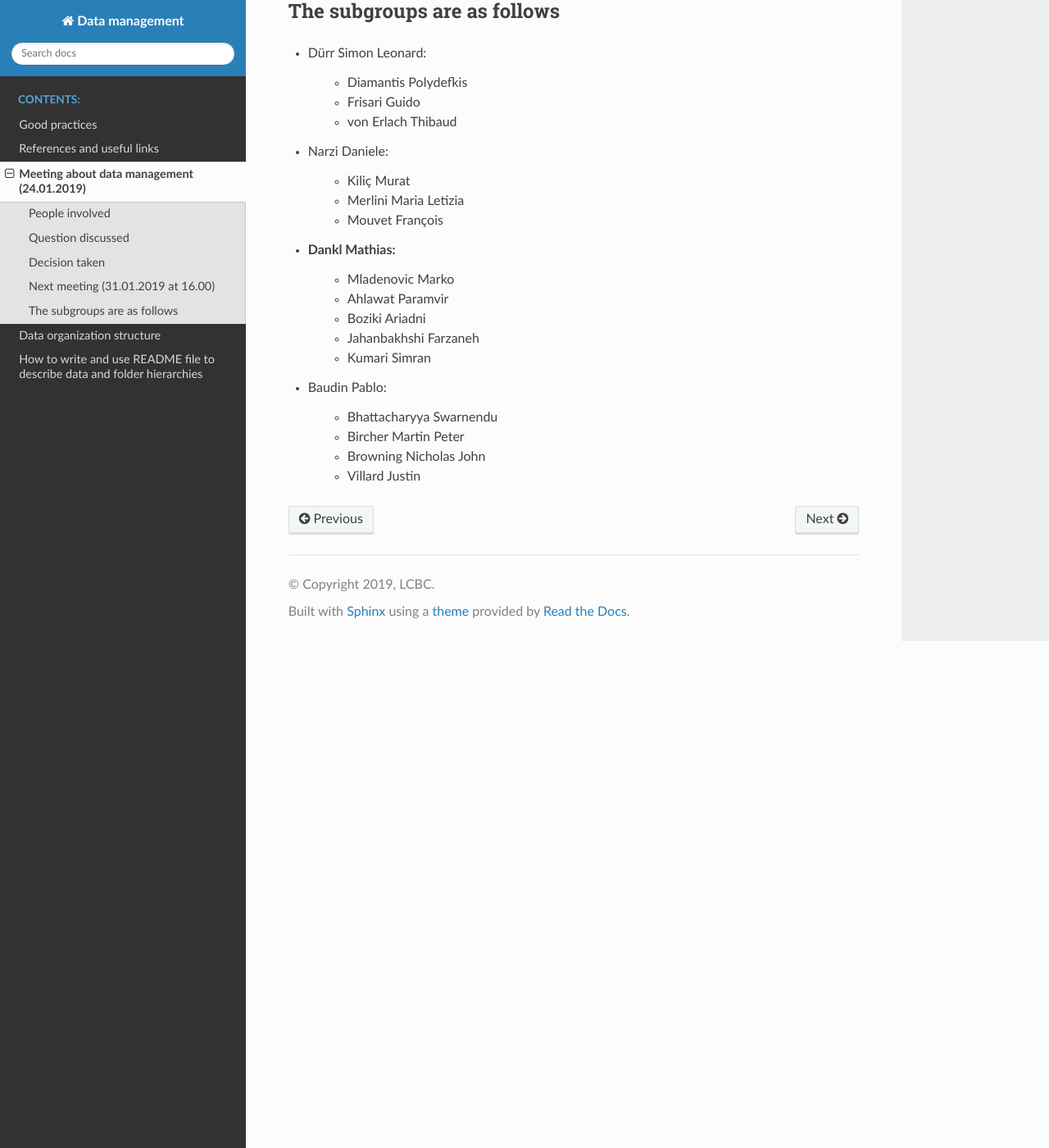
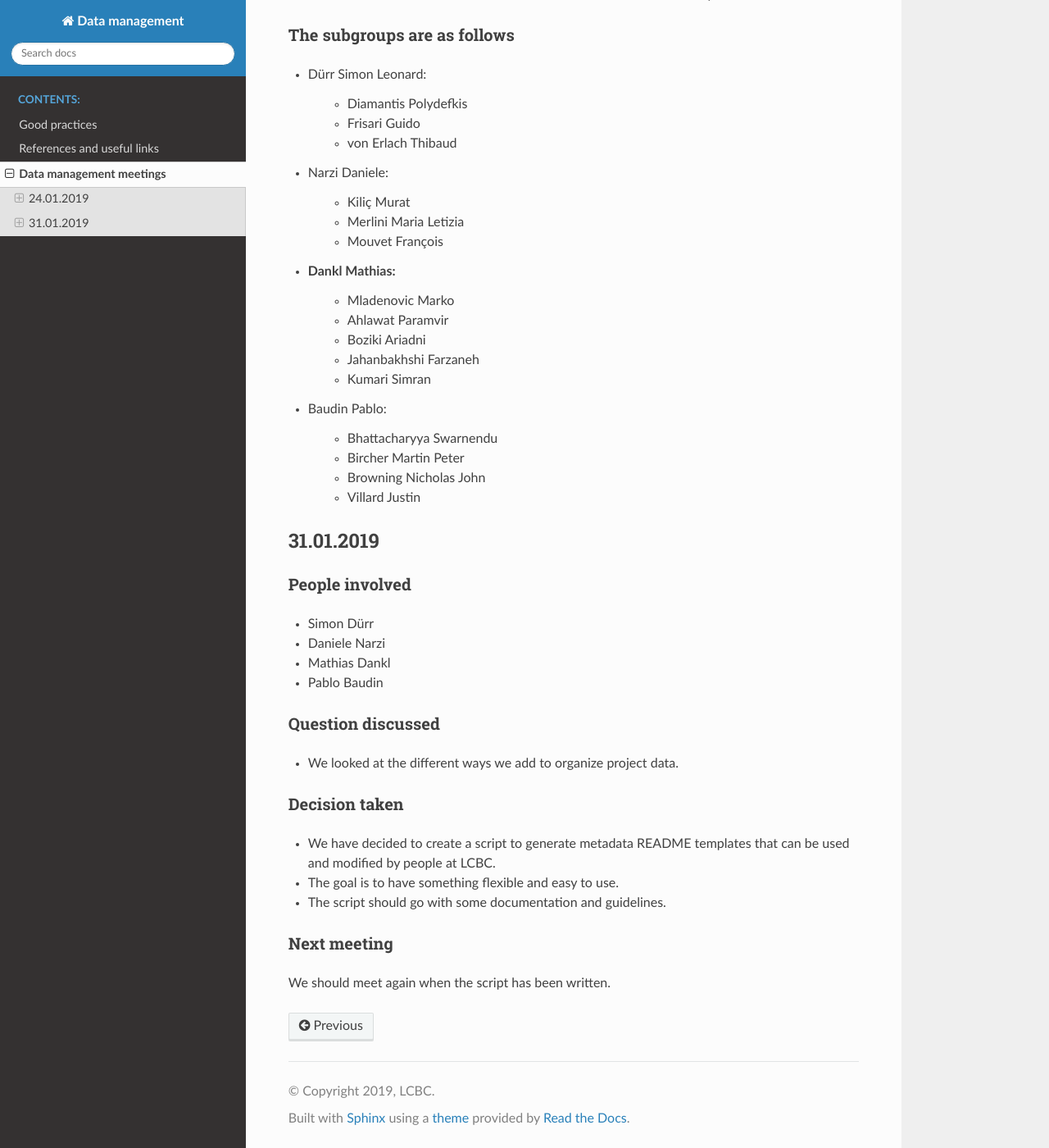
Before and after one commit to lcbc-epfl/data_management, a Sphinx documentation site: the page built from doc/meeting_reports.rst, in a window 1280 px wide and 1400 px high, scrolled down 1011 px. Shown: the whole window at 82% size. Built offline with Sphinx 7.4.7 and the Read the Docs theme 2.0.0, drawn with Linux system fonts in a browser that asks for light colours; some of the changed text lies outside the part shown.

Commit message:
update script and documentation

```diff
--- a/doc/README.rst
+++ b/doc/README.rst
@@ -27,9 +27,9 @@ tips, scripts, references and good practices.
 
    good_practices
    references
+   readme_templates
    meeting_reports
-   data_organization_structure
-   writting_readme
+.. data_organization_structure
 
 Indices and tables
 ==================
--- a/doc/conf.py
+++ b/doc/conf.py
@@ -12,9 +12,9 @@
 # add these directories to sys.path here. If the directory is relative to the
 # documentation root, use os.path.abspath to make it absolute, like shown here.
 #
-# import os
-# import sys
-# sys.path.insert(0, os.path.abspath('.'))
+import os
+import sys
+sys.path.insert(0, os.path.abspath('../script'))
 
 
 # -- Project information -----------------------------------------------------
@@ -34,13 +34,6 @@ release = ''
 # If your documentation needs a minimal Sphinx version, state it here.
 #
 # needs_sphinx = '1.0'
-
-# Add any Sphinx extension module names here, as strings. They can be
-# extensions coming with Sphinx (named 'sphinx.ext.*') or your custom
-# ones.
-extensions = [
-    'sphinx.ext.todo',
-]
 
 # Add any paths that contain templates here, relative to this directory.
 templates_path = ['_templates']
@@ -68,6 +61,40 @@ exclude_patterns = ['_build', 'Thumbs.db', '.DS_Store']
 
 # The name of the Pygments (syntax highlighting) style to use.
 pygments_style = None
+
+
+# -- Extensions configuration ------------------------------------------------
+# Add any Sphinx extension module names here, as strings. They can be
+# extensions coming with Sphinx (named 'sphinx.ext.*') or your custom
+# ones.
+extensions = [
+    'sphinx.ext.autodoc',
+    'sphinx.ext.doctest',
+    'sphinx.ext.todo',
+#    'sphinx.ext.coverage',
+    'sphinx.ext.viewcode',
+    'sphinx.ext.napoleon',
+#    'sphinx.ext.imgmath',
+]
+
+# Napoleon settings
+napoleon_google_docstring = True
+
+# autodoc settings
+autodoc_default_flags = [
+    'members',
+    'undoc-members',
+]
+autodoc_default_options = {
+    'members': None,
+    'undoc-members': None,
+}
+
+autodoc_member_order = 'bysource'
+
+# If true, the current module name will be prepended to all description
+# unit titles (such as .. function::).
+add_module_names = False
 
 
 # -- Options for HTML output -------------------------------------------------
--- a/doc/meeting_reports.rst
+++ b/doc/meeting_reports.rst
@@ -1,5 +1,8 @@
-Meeting about data management (24.01.2019)
-------------------------------------------
+Data management meetings
+========================
+
+24.01.2019
+----------
 
 People involved
 ***************
@@ -74,3 +77,35 @@ The subgroups are as follows
     * Bircher Martin Peter
     * Browning Nicholas John
     * Villard Justin
+
+
+31.01.2019
+----------
+
+People involved
+***************
+
+* Simon Dürr
+* Daniele Narzi
+* Mathias Dankl
+* Pablo Baudin
+
+Question discussed
+******************
+
+* We looked at the different ways we add to organize project data.
+
+Decision taken
+**************
+
+* We have decided to create a script to generate metadata README templates that
+  can be used and modified by people at LCBC.
+
+* The goal is to have something flexible and easy to use.
+
+* The script should go with some documentation and guidelines.
+
+Next meeting
+************
+
+We should meet again when the script has been written.
--- /dev/null
+++ b/doc/readme_templates.rst
@@ -0,0 +1 @@
+.. include:: ../script/README.rst
```
Also changed, not shown: doc/good_practices.rst (+7 -3 lines), doc/writting_readme.rst (deleted, +0 -41 lines), 1 other file.
